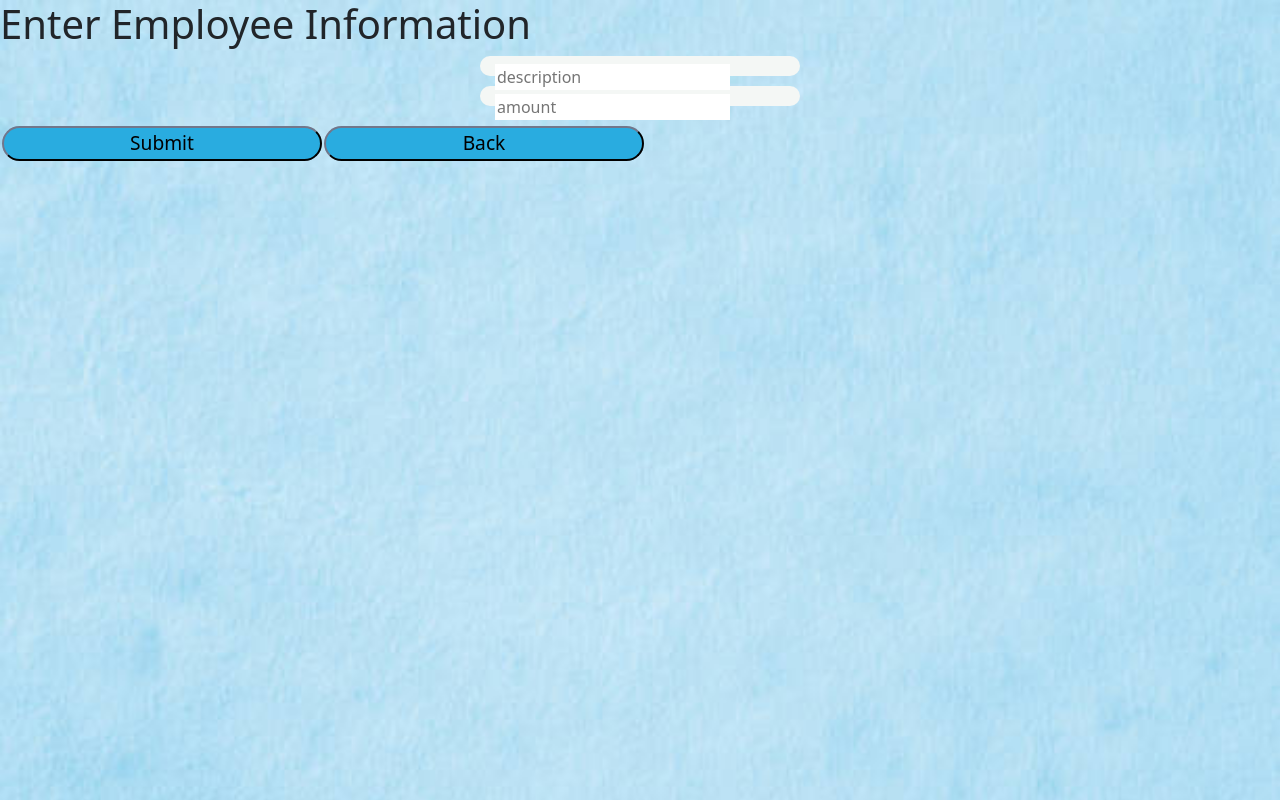
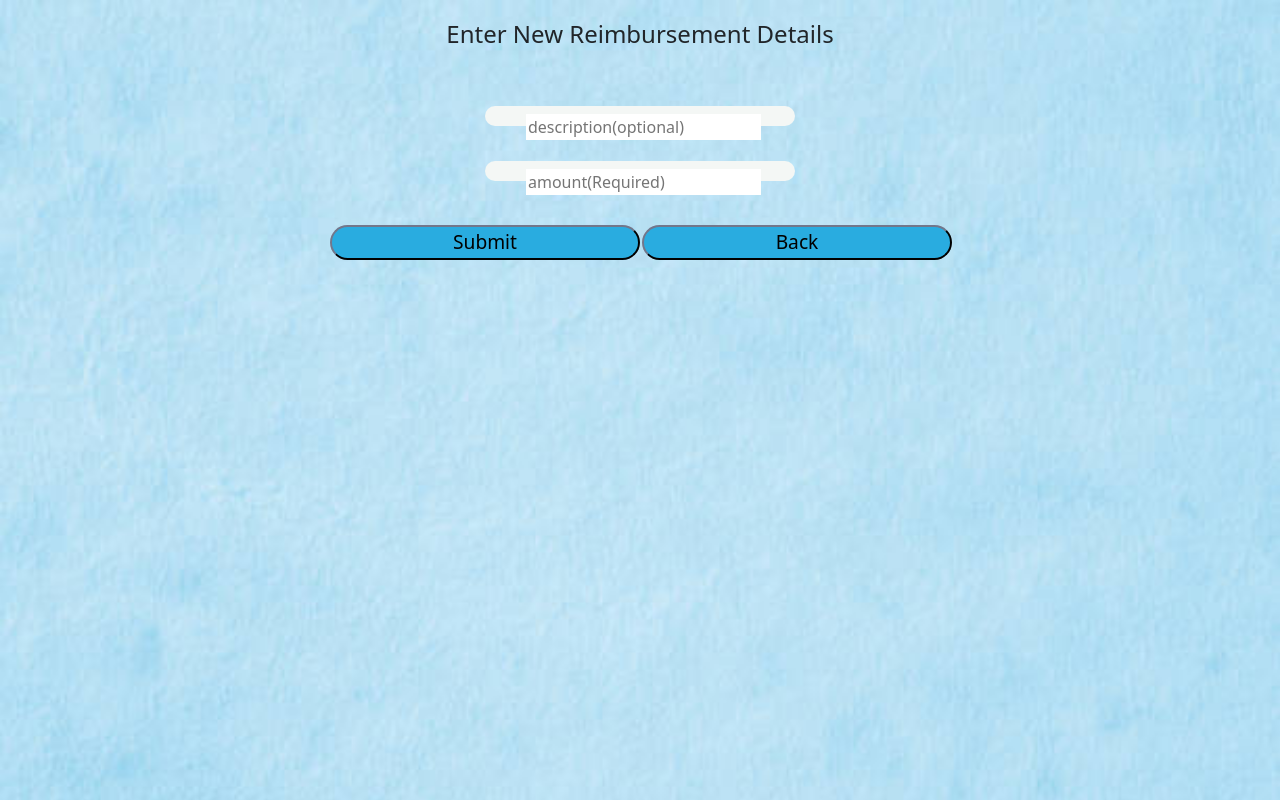
Before and after one commit to arunaassijaqa/EmployeeReimbPrj, a React (Create React App) app in the folder Frontend/ersfrontend/: page /creimb in a window 1280 px wide. Built offline with nearby package versions, Linux system fonts and the light colour scheme.

Commit message:
final front end code

```diff
--- a/Frontend/ersfrontend/src/Components/Login/Login.css
+++ b/Frontend/ersfrontend/src/Components/Login/Login.css
@@ -1,3 +1,5 @@
+
+
 .login {
     width: stretch;
     display: flex;
@@ -15,10 +17,11 @@
 
 .input-container {
     height: 10px;
-    margin-bottom: 100px;
+    margin-top:1px;
+    margin-bottom: 10px;
     margin-left: auto;
     margin-right:auto;
-    background-color: #0f4524;
+
     width: 20%;
     border-radius: 10px;
     padding: 10px;
@@ -56,7 +59,7 @@
     margin-top: 20%;
 }
 
-input{
+.input{
     border-style: hidden;
     width: stretch;
 }
--- a/Frontend/ersfrontend/src/Components/Login/Login.tsx
+++ b/Frontend/ersfrontend/src/Components/Login/Login.tsx
@@ -40,6 +40,13 @@ export const Login :React.FC =() =>{
 
         console.log(user)
 
+        if(user.username === "" || user.password === "")
+        {
+
+                alert(" Please provide correct credentials to login")
+                return
+        }
+
         //Send a POST request to the backend for login
         //NOTE: with credentials is what lets us save/send user session info
         const response = await axios.post(state.baseLoginUrl,
@@ -66,20 +73,28 @@ export const Login :React.FC =() =>{
 
         <div className ="login">
             <div className ="text-container">
-                <h1> Employee Sign in Page</h1>
-                <h3> Please Enter Valid Employee Credential for sign in  </h3>
+                <h4> Welcome to Employee Reimbursement Portal</h4>
+                <h6> Please Enter Valid Employee Credential for sign in  </h6>
+                <br></br>
+                <br></br>
 
                     <div className ="input-container">
                         <input type ="text" placeholder="username" name="username" onChange={storeValues}></input>
                     </div>
-
+                <br></br>
                     <div className ="input-container">
                         <input type ="password" placeholder="password" name="password " onChange={storeValues}></input>
                     </div>
+                    <br></br>
 
                     <button className ="login-button" onClick={login}>Login</button>
                     <button className ="login-button" onClick={() => navigate("/register")}>Create  Account</button>
             </div>
+            {/* Conditional Rendering to display last caught poke from global storage */}
+            {state.userSessionData.username ? <div>
+                <h6>Last Login Employee Username: {state.userSessionData.username}</h6>
+
+            </div>:""}
 
 
         </div>
--- a/Frontend/ersfrontend/src/Components/Login/Register.tsx
+++ b/Frontend/ersfrontend/src/Components/Login/Register.tsx
@@ -88,12 +88,16 @@ export const Register : React.FC =() => {
 
     return(
 
-        <div>
-            <h1>Enter Employee Information</h1>
-
+        <div className ="login">
+            <div className ="text-container">
+            <h6>Enter Employee Information</h6>
+            <br></br>
+            <br></br>
             <div className ="input-container">
                 <input type ="text" placeholder="firstname" name="firstname" onChange={storeValues}></input>
+
             </div>
+
 
             <div className ="input-container">
                 <input type ="text" placeholder="lastname" name="lastname" onChange={storeValues}></input>
@@ -117,10 +121,13 @@ export const Register : React.FC =() => {
 
             </div>
 
+            <br></br>
+            <br></br>
+
             <button className ="login-button" onClick= {createuser}>Register</button>
             <button className ="login-button" onClick={() => navigate("/")}>Back</button>
 
-
+            </div>
         </div>
     )
 
--- a/Frontend/ersfrontend/src/Components/Reimbursement/NewReimb.tsx
+++ b/Frontend/ersfrontend/src/Components/Reimbursement/NewReimb.tsx
@@ -58,7 +58,7 @@ export const NewReimb : React.FC = () =>{
                 return
             }
 
-            console.log("Inside createReimb function: send post request here ")
+        console.log("Inside createReimb function: send post request here ")
 
 
         //Send a POST request to the backend for create new reimb
@@ -76,8 +76,6 @@ export const NewReimb : React.FC = () =>{
             setReturndata(response.data)
 
 
-            //use our useNavigate hook to switch views to the Catch Pokemon Component
-            //navigate("/reimbursements")
 
         })
         .catch((error) => {alert("Create new reimbursement Failed!")}) //If login fails, tell the reimb that
@@ -86,15 +84,19 @@ export const NewReimb : React.FC = () =>{
 
     return(
 
-        <div>
-            <h1>Enter Employee Information</h1>
+        <div className ="login">
+            <div className ="text-container">
+            <h4>Enter New Reimbursement Details</h4>
+
+            <br></br>
+            <br></br>
 
             <div className ="input-container">
-                <input type ="text" placeholder="description" name="description" onChange={storeValues}></input>
+                <input type ="text" placeholder="description(optional)" name="description" onChange={storeValues}></input>
             </div>
-
+            <br></br>
             <div className ="input-container">
-                <input type ="number" placeholder="amount" name="amount" onChange={storeValues}></input>
+                <input type ="number" placeholder="amount(Required)" name="amount" onChange={storeValues}></input>
             </div>
 
 
@@ -103,13 +105,13 @@ export const NewReimb : React.FC = () =>{
             {returndata   ? <p> {returndata}</p> : '' }
             </div>
 
-
+            <br></br>
             <button className ="login-button" onClick= {createReimb}>Submit</button>
             <button className ="login-button" onClick={() => navigate("/reimbursements")}>Back</button>
 
 
 
-
+            </div>
         </div>
     )
 
--- a/Frontend/ersfrontend/src/Components/Reimbursement/Reimbursement.tsx
+++ b/Frontend/ersfrontend/src/Components/Reimbursement/Reimbursement.tsx
@@ -65,7 +65,7 @@ const getReimb = (input:any) =>
 
 const createReimb = () =>{
 
-    alert(" create new reimbersment")
+    //alert(" create new reimbersment")
     navigate("/creimb")
 
 
@@ -75,7 +75,7 @@ const showAllReimb =async () =>{
 
 
 
-    alert("Call Get axios and wait for response")
+    //alert("Call Get axios and wait for response")
     //Send a POST request to the backend for create new user
     //NOTE: with credentials is what lets us save/send user session info
     const response = await axios.get(state.baseReimbUrl,
@@ -119,7 +119,7 @@ const showOtherStatusReimb =async (status:string) =>{
 
 const showAllEmployees =async () =>{
 
-   alert("showAllEmployees: lets call get method here")
+   //alert("showAllEmployees: lets call get method here")
 
     //Send a GET request to the backend for create new user
     //NOTE: with credentials is what lets us save/send user session info
@@ -141,9 +141,9 @@ const showAllEmployees =async () =>{
 
 const apprReimb =async (reimb:ReimbInterface) =>{
 
-    alert("apprReimb: lets call post method here for approval")
+    //alert("apprReimb: lets call post method here for approval")
     console.log(reimb)
-    //setReimburse(reimb)
+
 
     let url :string = state.baseReimbUrl + "/" + reimb?.reimbId
 
@@ -172,9 +172,9 @@ const apprReimb =async (reimb:ReimbInterface) =>{
 
  const apprReimbdeny =async (reimb:ReimbInterface) =>{
 
-    alert("apprReimb: lets call post method here for approval")
+    //alert("apprReimb: lets call post method here for approval")
     console.log(reimb)
-    //setReimburse(reimb)
+
 
     let url :string = state.baseReimbUrl + "/" + reimb?.reimbId
 
@@ -204,14 +204,37 @@ const apprReimb =async (reimb:ReimbInterface) =>{
  //Delete user by id
  const userdelete = async(userId:number | undefined) => {
 
-    //TODO: throw some error if pokeId is typeof undefined
-    alert(userId)
-    const response = await axios.delete(state.baseUserUrl +"/"+ userId, {withCredentials:true})
-    .then((response) => console.log(response.data))
+    let message:string = " Do you really want to delete?"
 
-    .catch(
-        (error) => {alert("Denied Reimb request Failed!")}
-    )
+    //alert(userId)
+    if (window.confirm(message)) {
+        //If user say 'yes' to confirm
+        console.log( ' is confirmed');
+
+        //TODO: throw some error if userID is typeof undefined
+
+
+        const response = await axios.delete(state.baseUserUrl +"/"+ userId, {withCredentials:true})
+        .then((response) => {
+
+
+            alert(response.data)
+
+
+            console.log(response.data)
+
+
+        })
+
+        .catch(
+            (error) => {alert("Denied Reimb request Failed!")}
+        )
+
+    } else {
+    //If user say 'no' and cancelled the action
+        console.log( ' is cancelled');
+  }
+
 
 }
 
```
Also changed, not shown: Frontend/ersfrontend/src/Components/Reimbursement/Reimbursement.css (+136 -0 lines).
